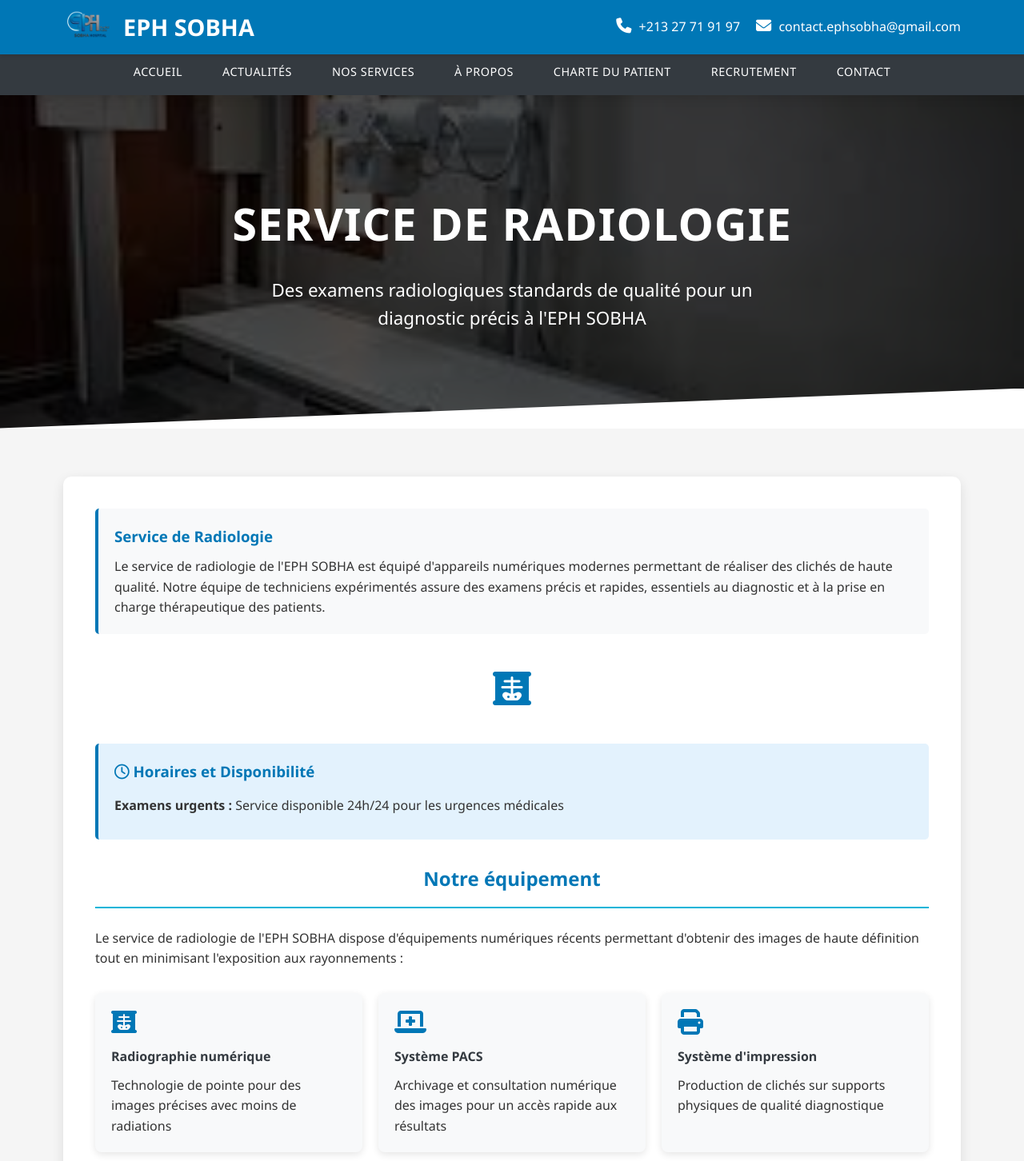
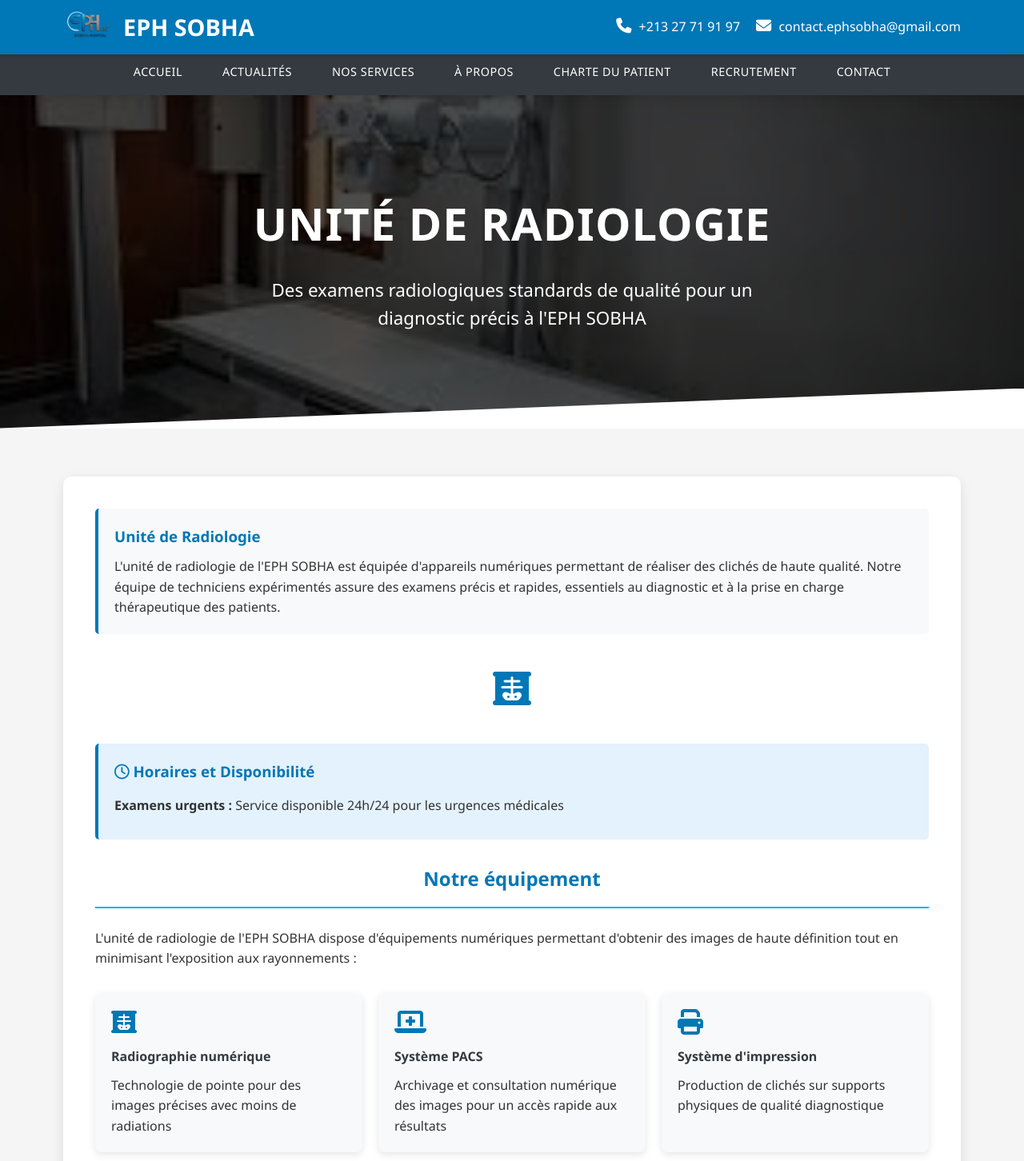
Before and after one commit to mohatahar/ephsobha, a PHP site: page /radio.php in a window 1280 px wide. Shown: the top 1452 px of the page at 80% size. Run offline with PHP 8.4, Linux system fonts and the light colour scheme.

Commit message:
correction 21/05/2025

```diff
--- a/chirurgie.php
+++ b/chirurgie.php
@@ -415,7 +415,7 @@ $tagline = "Au service de votre santé";
                     <div class="service-item" data-aos="fade-up" data-aos-delay="250">
                         <i class="fas fa-syringe"></i>
                         <h4>Chirurgie mini-invasive</h4>
-                        <p>Interventions par cœlioscopie et techniques mini-invasives pour réduire les cicatrices et accélérer la récupération</p>
+                        <p>Interventions par techniques mini-invasives pour réduire les cicatrices et accélérer la récupération</p>
                     </div>
                 </div>
             </section>
--- a/index.php
+++ b/index.php
@@ -1086,7 +1086,7 @@ $hospital_name = "EPH SOBHA";
                         </div>
                     </div>
                     <div class="service-content">
-                        <h3>Radiologie</h3>
+                        <h3>Unité de Radiologie</h3>
                         <p>Équipements d'imagerie médicale modernes pour un diagnostic précis.</p>
                         <a href="radio.php" class="service-btn">En savoir plus <i class="fas fa-arrow-right"></i></a>
                     </div>
--- a/radio.php
+++ b/radio.php
@@ -11,7 +11,7 @@ $tagline = "Au service de votre santé";
 <head>
     <meta charset="UTF-8">
     <meta name="viewport" content="width=device-width, initial-scale=1.0">
-    <title>Service de Radiologie Conventionnelle - <?php echo $hospital_name; ?></title>
+    <title>Unité de Radiologie - <?php echo $hospital_name; ?></title>
     <link rel="stylesheet" href="https://cdnjs.cloudflare.com/ajax/libs/font-awesome/6.4.0/css/all.min.css">
     <!-- AOS CSS -->
     <link rel="stylesheet" href="https://cdnjs.cloudflare.com/ajax/libs/aos/2.3.4/aos.css" />
@@ -413,7 +413,7 @@ $tagline = "Au service de votre santé";
     <!-- Page Title Section -->
     <section class="page-title" data-aos="fade-down" data-aos-duration="1000">
         <div class="container">
-            <h1 data-aos="fade-down" data-aos-duration="1000">Service de Radiologie</h1>
+            <h1 data-aos="fade-down" data-aos-duration="1000">Unité de Radiologie</h1>
             <p data-aos="fade-up" data-aos-duration="1000" data-aos-delay="200">Des examens radiologiques standards de qualité pour un diagnostic précis à l'EPH SOBHA</p>
         </div>
     </section>
@@ -422,8 +422,8 @@ $tagline = "Au service de votre santé";
     <div class="container">
         <div class="page-content">
             <div class="info-card" data-aos="fade-up" data-aos-delay="100">
-                <h3>Service de Radiologie</h3>
-                <p>Le service de radiologie de l'EPH SOBHA est équipé d'appareils numériques modernes permettant de réaliser des clichés de haute qualité. Notre équipe de techniciens expérimentés assure des examens précis et rapides, essentiels au diagnostic et à la prise en charge thérapeutique des patients.</p>
+                <h3>Unité de Radiologie</h3>
+                <p>L'unité de radiologie de l'EPH SOBHA est équipée d'appareils numériques permettant de réaliser des clichés de haute qualité. Notre équipe de techniciens expérimentés assure des examens précis et rapides, essentiels au diagnostic et à la prise en charge thérapeutique des patients.</p>
             </div>
 
             <div class="service-icon" data-aos="zoom-in" data-aos-delay="200">
@@ -438,7 +438,7 @@ $tagline = "Au service de votre santé";
 
             <section data-aos="fade-up" data-aos-delay="300">
                 <h2 class="section-title">Notre équipement</h2>
-                <p>Le service de radiologie de l'EPH SOBHA dispose d'équipements numériques récents permettant d'obtenir des images de haute définition tout en minimisant l'exposition aux rayonnements :</p>
+                <p>L'unité de radiologie de l'EPH SOBHA dispose d'équipements numériques permettant d'obtenir des images de haute définition tout en minimisant l'exposition aux rayonnements :</p>
 
                 <div class="service-list">
                     <div class="service-item" data-aos="fade-up" data-aos-delay="100">
@@ -520,7 +520,7 @@ $tagline = "Au service de votre santé";
             <section data-aos="fade-up" data-aos-delay="400">
                 <h2 class="section-title">Notre équipe</h2>
 
-                <p>Le service de radiologie est composé de professionnels qualifiés :</p>
+                <p>L'unité de radiologie est composée de professionnels qualifiés :</p>
 
                 <ul class="guidelines-list">
                     <li data-aos="fade-left" data-aos-delay="150"><i class="fas fa-user-nurse"></i> <strong>Manipulateurs en radiologie</strong> : Techniciens formés à la réalisation des examens radiologiques</li>
@@ -568,7 +568,7 @@ $tagline = "Au service de votre santé";
                         <i class="fas fa-chevron-down"></i>
                     </div>
                     <div class="faq-answer">
-                        <p>Les examens de radiologie conventionnelle utilisent des radiations ionisantes à doses contrôlées et sont prescrits uniquement lorsque le bénéfice attendu est supérieur au risque potentiel. Notre service applique le principe ALARA (As Low As Reasonably Achievable) pour minimiser l'exposition aux rayonnements tout en garantissant des images de qualité diagnostique.</p>
+                        <p>Les examens de radiologie conventionnelle utilisent des radiations ionisantes à doses contrôlées et sont prescrits uniquement lorsque le bénéfice attendu est supérieur au risque potentiel. Notre unité applique le principe ALARA (As Low As Reasonably Achievable) pour minimiser l'exposition aux rayonnements tout en garantissant des images de qualité diagnostique.</p>
                     </div>
                 </div>
 
@@ -584,18 +584,17 @@ $tagline = "Au service de votre santé";
             </section>
 
             <section class="radiology-card" data-aos="fade-up" data-aos-delay="300">
-                <h3><i class="fas fa-info-circle"></i> Parcours patient en radiologie conventionnelle</h3>
+                <h3><i class="fas fa-info-circle"></i> Parcours patient en radiologie</h3>
                 <ol class="guidelines-list">
                     <li data-aos="zoom-in" data-aos-delay="100"><i class="fas fa-1"></i> <strong>Prise de rendez-vous</strong> : Sur prescription médicale</li>
                     <li data-aos="zoom-in" data-aos-delay="150"><i class="fas fa-2"></i> <strong>Accueil et enregistrement</strong> : Vérification des documents administratifs et médicaux</li>
                     <li data-aos="zoom-in" data-aos-delay="200"><i class="fas fa-3"></i> <strong>Réalisation de l'examen</strong> : Par un manipulateur en radiologie</li>
-                    <li data-aos="zoom-in" data-aos-delay="250"><i class="fas fa-4"></i> <strong>Interprétation</strong> : Analyse des images par un médecin radiologue</li>
-                    <li data-aos="zoom-in" data-aos-delay="300"><i class="fas fa-5"></i> <strong>Remise des résultats</strong> : Les résultats transmis directement dans le dossier électronique du patient (DEM).</li>
+                    <li data-aos="zoom-in" data-aos-delay="300"><i class="fas fa-4"></i> <strong>Remise des résultats</strong> : Les résultats transmis directement dans le dossier électronique du patient (DEM).</li>
                 </ol>
             </section>
 
             <div class="cta-section" data-aos="zoom-in" data-aos-delay="100">
-                <p class="mt-3">Pour toute autre question concernant notre service de radiologie :</p>
+                <p class="mt-3">Pour toute autre question concernant notre unité de radiologie :</p>
                 <a href="index.php#contact" class="btn btn-primary" data-aos="fade-up" data-aos-delay="250">Contactez-nous</a>
             </div>
         </div>
--- a/services.php
+++ b/services.php
@@ -618,8 +618,8 @@ $tagline = "Au service de votre santé";
                     </div>
                     <div class="service-content">
                         <i class="fas fa-x-ray"></i>
-                        <h3>Radiologie</h3>
-                        <p>Service d'imagerie médicale équipé pour fournir un diagnostic fiable grâce à des technologies adaptées.</p>
+                        <h3>Unité de Radiologie</h3>
+                        <p>Unité d'imagerie médicale équipée pour fournir un diagnostic fiable grâce à des technologies adaptées.</p>
                         <ul class="service-details">
                             <li>Radiographie conventionnelle</li>
                             <li>Échographie</li>
--- a/urgences.php
+++ b/urgences.php
@@ -351,7 +351,7 @@ $tagline = "Au service de votre santé";
             <section class="emergency-hours" data-aos="fade-up" data-aos-delay="200">
                 <h3><i class="far fa-clock"></i> Disponibilité</h3>
                 <p><strong>Horaires :</strong> Notre service des urgences est ouvert 24h/24 et 7j/7, y compris les jours fériés.</p>
-                <p><strong>Équipe médicale :</strong> Une équipe complète composée de médecins urgentistes, d'infirmiers spécialisés et d'aides-soignants est présente en permanence pour assurer une prise en charge optimale.</p>
+                <p><strong>Équipe médicale :</strong> Une équipe complète composée de médecins généralistes, d'infirmiers spécialisés et d'aides-soignants est présente en permanence pour assurer une prise en charge optimale.</p>
             </section>
 
             <section data-aos="fade-up" data-aos-delay="300">
@@ -374,7 +374,7 @@ $tagline = "Au service de votre santé";
                     <div class="service-item" data-aos="fade-up" data-aos-delay="200">
                         <i class="fas fa-stethoscope"></i>
                         <h4>Examens complémentaires</h4>
-                        <p>Radiologie, échographie, analyses biologiques disponibles en urgence</p>
+                        <p>Radiologie, analyses biologiques disponibles en urgence</p>
                     </div>
 
                     <div class="service-item" data-aos="fade-up" data-aos-delay="250">
@@ -390,7 +390,7 @@ $tagline = "Au service de votre santé";
                 <ol class="guidelines-list">
                     <li data-aos="fade-left" data-aos-delay="100"><i class="fas fa-1"></i> <strong>Accueil et enregistrement</strong> : Prise en charge administrative rapide</li>
                     <li data-aos="fade-left" data-aos-delay="150"><i class="fas fa-2"></i> <strong>Triage</strong> : Évaluation de la gravité par un médecin de tri pour déterminer la priorité de prise en charge</li>
-                    <li data-aos="fade-left" data-aos-delay="200"><i class="fas fa-3"></i> <strong>Consultation médicale</strong> : Examen par un médecin urgentiste</li>
+                    <li data-aos="fade-left" data-aos-delay="200"><i class="fas fa-3"></i> <strong>Consultation médicale</strong> : Examen par un médecin généraliste</li>
                     <li data-aos="fade-left" data-aos-delay="250"><i class="fas fa-4"></i> <strong>Examens complémentaires</strong> : Si nécessaires (analyses, radiologie, etc.)</li>
                     <li data-aos="fade-left" data-aos-delay="300"><i class="fas fa-5"></i> <strong>Soins et traitement</strong> : Administration des soins adaptés</li>
                     <li data-aos="fade-left" data-aos-delay="350"><i class="fas fa-6"></i> <strong>Orientation</strong> : Retour à domicile, hospitalisation ou transfert selon l'état du patient</li>
```
